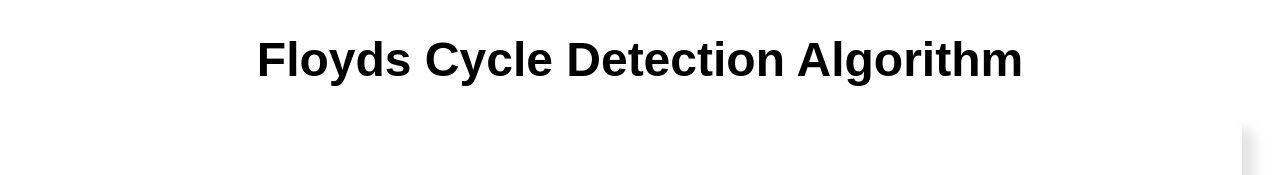
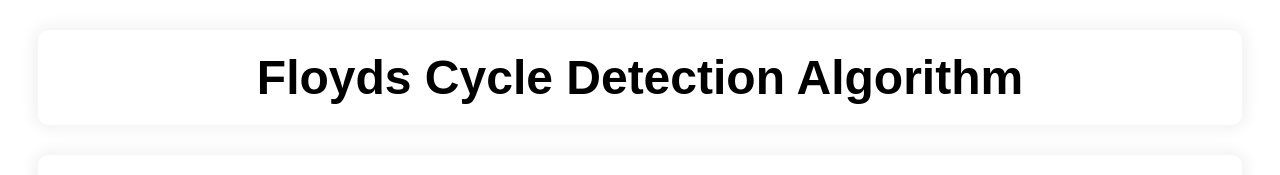
Before and after one commit to czearing/Floyds-Cycle-Detection-Algorithm, a React (Create React App) app: page / in a window 1280 px wide. Shown: the top 175 px of the page. Built offline with nearby package versions, Linux system fonts and the light colour scheme; what @fluentui/react would draw is missing.

Commit message:
Updating Styling Changing some of the styling within styles.css

```diff
--- a/src/App.tsx
+++ b/src/App.tsx
@@ -6,7 +6,7 @@ export default function App() {
   return (
     <ThemeProvider>
       <div className="App">
-        <h1 className="head">Floyds Cycle Detection Algorithm</h1>
+        <h1 className="header">Floyds Cycle Detection Algorithm</h1>
         <div className="content">
           <h4> Used to detect if there is a existing loop in a list by:</h4>
           <p>1. Initializes a slow and fast pointer eqaul to head.</p>
--- a/src/styles.css
+++ b/src/styles.css
@@ -5,7 +5,11 @@
 }
 
 .header {
-  text-shadow: 2px 2px 4px #000000;
+  border-radius: 10px;
+  background: white;
+  margin: 30px;
+  padding: 20px;
+  box-shadow: 0px 0px 16px 4px rgba(0, 0, 0, 0.06);
 }
 
 .content {
@@ -16,7 +20,7 @@
   background: white;
   margin: 30px;
   padding: 40px;
-  box-shadow: 13px 10px 13px 0px rgba(0, 0, 0, 0.11);
+  box-shadow: 0px 0px 16px 4px rgba(0, 0, 0, 0.06);
 }
 
 .image {
```
